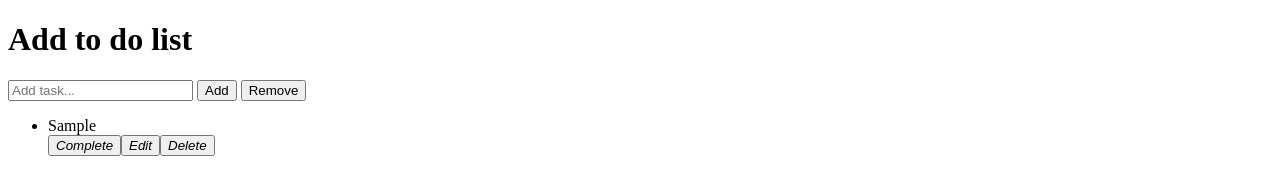
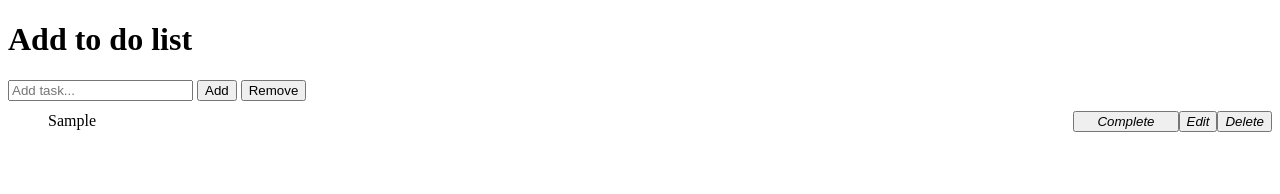
Before and after one commit to moe1129peterson/build-tool-todo-app, a plain HTML site: page index.html in a window 1280 px wide. Both pictures are taken after typing "Sample" into the empty fields and a click on the button "Add". Drawn offline with Linux system fonts and the light colour scheme.

Commit message:
finished js functionality

```diff
--- a/index.html
+++ b/index.html
@@ -6,6 +6,7 @@
     <meta name="viewport" content="width=device-width, initial-scale=1.0">
     <title>Todo app with BuildTool</title>
     <link rel="stylesheet" href="style.css">
+    <script src="https://kit.fontawesome.com/yourcode.js" crossorigin="anonymous"></script>
 </head>
 <body>
     <div id="todos">
--- a/style.css
+++ b/style.css
@@ -17,3 +17,27 @@ body{
     transform: translateY(30px);
     transition: 0ms;
 }
+
+#todos > .todo-card .todo-list{
+    position: relative;
+    display: flex;
+    align-items: center;
+    justify-content: space-between;
+
+}
+
+.completeTodo{
+    padding: 10 10 10 10 px;
+    padding: 1rem;
+}
+
+button.complete {
+
+    padding: 5 5 5 5rem;
+
+}
+
+#todos > .todo-card{
+    list-style: none;
+    margin: 10px 0 0;
+}
--- a/todo.js
+++ b/todo.js
@@ -27,6 +27,9 @@ addTodoButton.addEventListener('click', function(e){
         const editButton = document.createElement('button')
         editButton.classList.add('edit')
         editButton.innerHTML = '<i class="editTodo" aria-hidden="true">Edit</i>'
+        editButton.onclick = function(){
+            editTodo(liTag)
+        }
 
         const deleteButton = document.createElement('button')
         deleteButton.classList.add('delete')
@@ -61,13 +64,18 @@ addTodoButton.addEventListener('click', function(e){
                 todo2.classList.add('fall')
             }
 
+
         })
 
         enterTodo.value = ''
 
-
-
-
+    }
+    else if(items.value === ''){
+        alert ('Please enter new todo')
     }
 
 })
+function editTodo(e){
+    const editedTodo = prompt('Edit this todo', e.firstChild.nodeValue)
+    e.firstChild.nodeValue = editedTodo
+}
```
